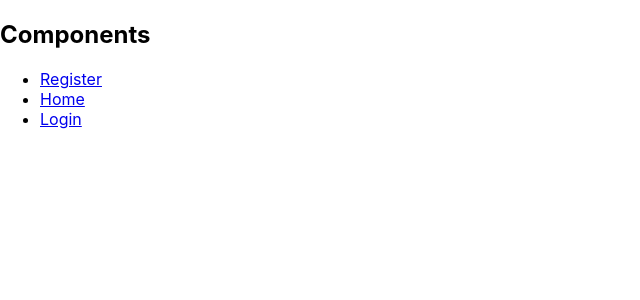
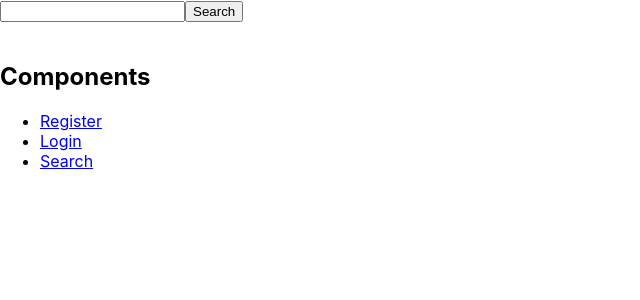
Before and after one commit to HardPocketRocket/thesis-web-application, a React (Create React App) app in the folder frontend/: page /search in a window 1280 px wide. Shown: the top 300 px of the page, without its empty margins (0-640 px from the left). Built offline with nearby package versions, Linux system fonts and the light colour scheme.

Commit message:
Implemented Searching by Subject

```diff
--- a/frontend/src/App.js
+++ b/frontend/src/App.js
@@ -4,14 +4,16 @@ import { BrowserRouter as Router, Route, Link } from "react-router-dom";
 import HomeComponent from "./components/home.component";
 import LoginComponent from "./components/login.component";
 import RegisterComponent from "./components/register.component";
+import SearchComponent from "./components/search.component";
 
 class App extends Component {
     render() {
         return (
             <Router>
-                <Route path="/login" exact component={LoginComponent}/>
-                <Route path="/register" exact component={RegisterComponent}/>
-                <Route path="/home/:id" exact component={HomeComponent}/>
+                <Route path="/login" exact component={LoginComponent} />
+                <Route path="/register" exact component={RegisterComponent} />
+                <Route path="/home/:id" exact component={HomeComponent} />
+                <Route path="/search" exact component={SearchComponent}/>
 
                 <div className="container">
                     <h2>Components</h2>
@@ -20,10 +22,10 @@ class App extends Component {
                             <Link to="/register">Register</Link>
                         </li>
                         <li>
-                            <Link to="/home">Home</Link>
+                            <Link to="/login">Login</Link>
                         </li>
                         <li>
-                            <Link to="/login">Login</Link>
+                            <Link to="/search">Search</Link>
                         </li>
                     </ul>
                 </div>
--- /dev/null
+++ b/frontend/src/components/search.component.js
@@ -0,0 +1,64 @@
+import React, { Component } from "react";
+import axios from "axios";
+
+export default class HomeComponent extends Component {
+    constructor(props) {
+        super(props);
+
+        this.state = {
+            searchTerm: "",
+            searchResults: []
+        };
+
+        this.onSubmit = this.onSubmit.bind(this);
+        this.onChangeSearchTerm = this.onChangeSearchTerm.bind(this);
+    }
+
+    onChangeSearchTerm(event) {
+        this.setState({
+            searchTerm: event.target.value
+        });
+    }
+
+    onSubmit(event) {
+        event.preventDefault();
+
+        axios
+            .get("http://localhost:5000/search/" + this.state.searchTerm)
+            .then(res => {
+                this.setState({
+                    searchResults: res.data
+                });
+                console.log(this.state);
+            });
+    }
+
+    render() {
+        const Results = props => {
+            if (this.state.searchResults.length < 1) {
+                return null;
+            }
+
+            const options = props.results.map(result => (
+                <li>{result.username}</li>
+            ));
+
+            return <ul>{options}</ul>;
+        };
+
+        return (
+            <div>
+                <form onSubmit={this.onSubmit}>
+                    <input
+                        type="text"
+                        value={this.state.searchTerm}
+                        onChange={this.onChangeSearchTerm}
+                    />
+                    <input type="submit" value="Search" />
+                </form>
+                <br />
+                <Results results={this.state.searchResults}/>
+            </div>
+        );
+    }
+}
```
Also changed, not shown: 2 other files (tests, documents, lock files or other folders).
